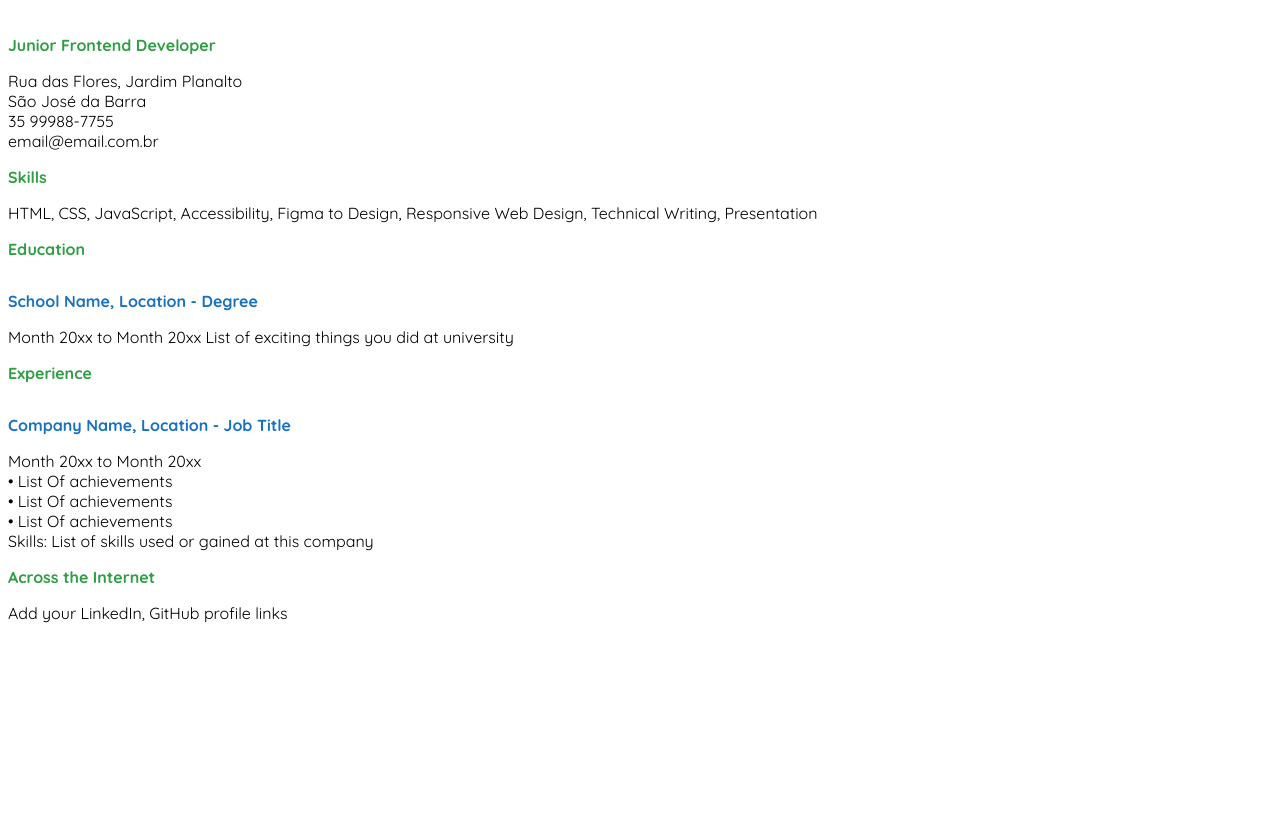
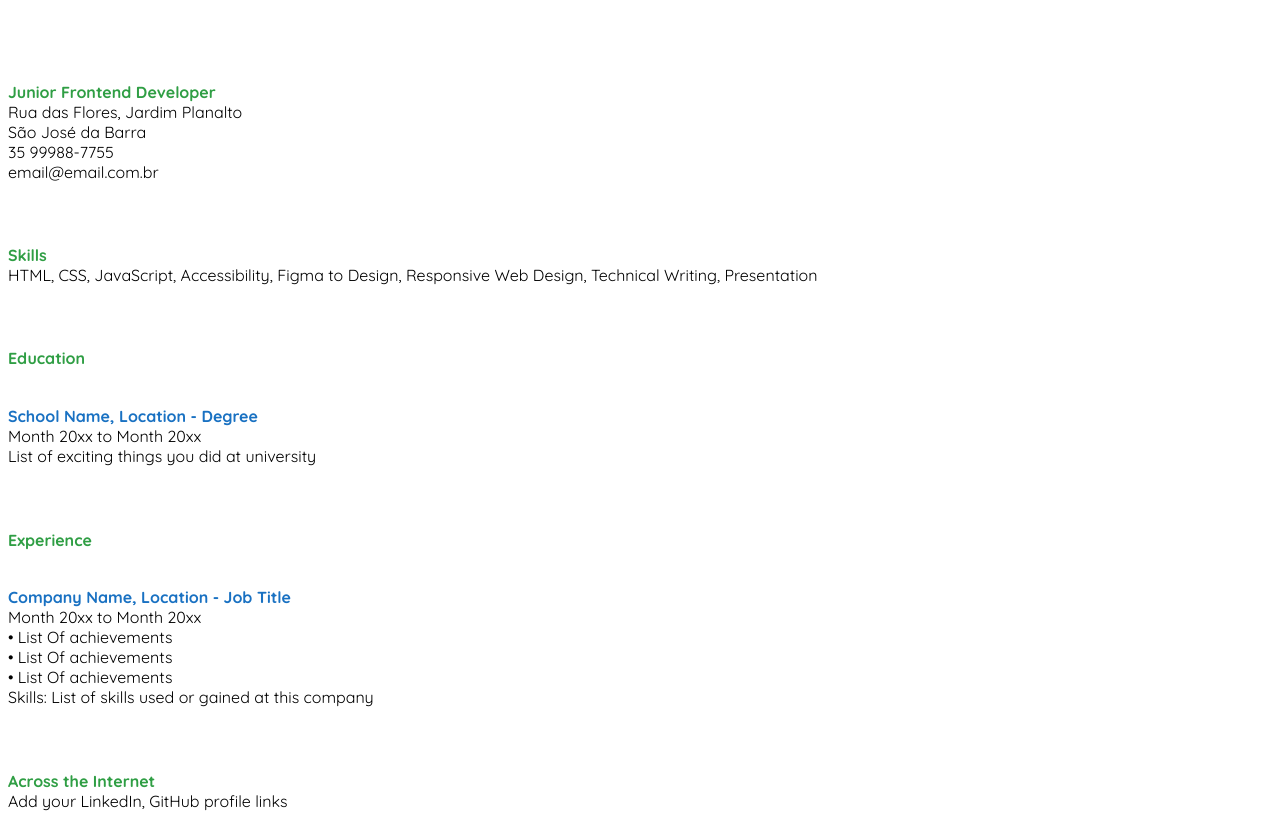
Before and after one commit to carloseduneto/Single-Page-CV, a plain HTML site: page index.html in a window 1280 px wide. Shown: the part 74-893 px from the top of the page. Before the commit the page ends 800 px from the top, so only its background shows below. Drawn offline with Linux system fonts and the light colour scheme.

Commit message:
Update CSS

```diff
--- a/index.html
+++ b/index.html
@@ -20,7 +20,7 @@
       <h1>Carl Edward</h1>
 
       <div class="block-info">
-        <p class="title-green">Junior Frontend Developer</p>
+        <span class="title-green">Junior Frontend Developer</span>
         <span>Rua das Flores, Jardim Planalto</span>
         <span>São José da Barra</span>
         <span>35 99988-7755</span>
@@ -28,7 +28,7 @@
       </div>
 
       <div class="block-info">
-        <p class="title-green">Skills</p>
+        <span class="title-green">Skills</span>
         <span
           >HTML, CSS, JavaScript, Accessibility, Figma to Design, Responsive Web
           Design, Technical Writing, Presentation</span
@@ -36,18 +36,18 @@
       </div>
 
       <div class="block-info">
-        <p class="title-green">Education</p>
-        <div>
-          <p class="subtitle-blue">School Name, Location - Degree</p>
+        <span class="title-green">Education</span>
+
+          <span class="subtitle-blue">School Name, Location - Degree</span>
           <span>Month 20xx to Month 20xx</span>
           <span>List of exciting things you did at university</span>
-        </div>
+
       </div>
 
       <div class="block-info">
-        <p class="title-green">Experience</p>
+        <span class="title-green">Experience</span>
 
-        <p class="subtitle-blue">Company Name, Location - Job Title</p>
+        <span class="subtitle-blue">Company Name, Location - Job Title</span>
         <span>Month 20xx to Month 20xx</span>
         <span>• List Of achievements</span>
         <span>• List Of achievements</span>
@@ -56,7 +56,7 @@
       </div>
 
       <div class="block-info">
-        <p class="title-green">Across the Internet</p>
+        <span class="title-green">Across the Internet</span>
         <span> Add your LinkedIn, GitHub profile links </span>
       </div>
     </div>
--- a/style.css
+++ b/style.css
@@ -6,11 +6,14 @@
 .title-green{
     color: #2f9e44;
     font-weight: bold;
+    margin-top: 5%;
+
 }
 
 .subtitle-blue{
     color: #1971c2;
     font-weight: bold;
+    margin-top: 3%;
 }
 
 .block-info{
```
